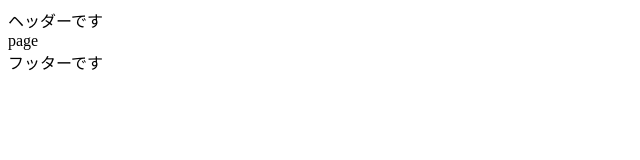
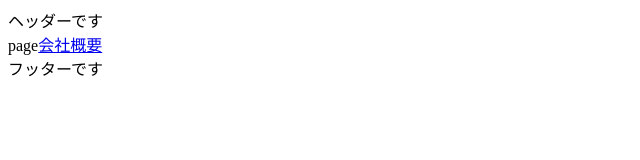
Before and after one commit to project-sa-git/next-test, a Next.js app: page / in a window 1280 px wide. Shown: the top 160 px of the page, without its empty margins (0-640 px from the left). Built offline with nearby package versions, Linux system fonts and the light colour scheme.

Commit message:
ナビゲーション機能を実装(Link)

```diff
--- a/src/app/page.tsx
+++ b/src/app/page.tsx
@@ -1,10 +1,16 @@
+import Link from "next/link";
 import React from "react";
 
 // トップページはこれpage.tsx
 // 下層ページのクエリはapp直下にフォルダ名として配置する
 // 各フォルダにはpage.tsxを用意してコーディングしていく
 export const page = () => {
-  return <div>page</div>;
+  return (
+    <div>
+      page
+      <Link href="/about">会社概要</Link>
+    </div>
+  );
 
   // 必要知識： HTML, CSS, JS, React, NodeJS, TailWind, TypeScript
 };
```
Also changed, not shown: src/app/about/page.tsx (+6 -1 lines).
